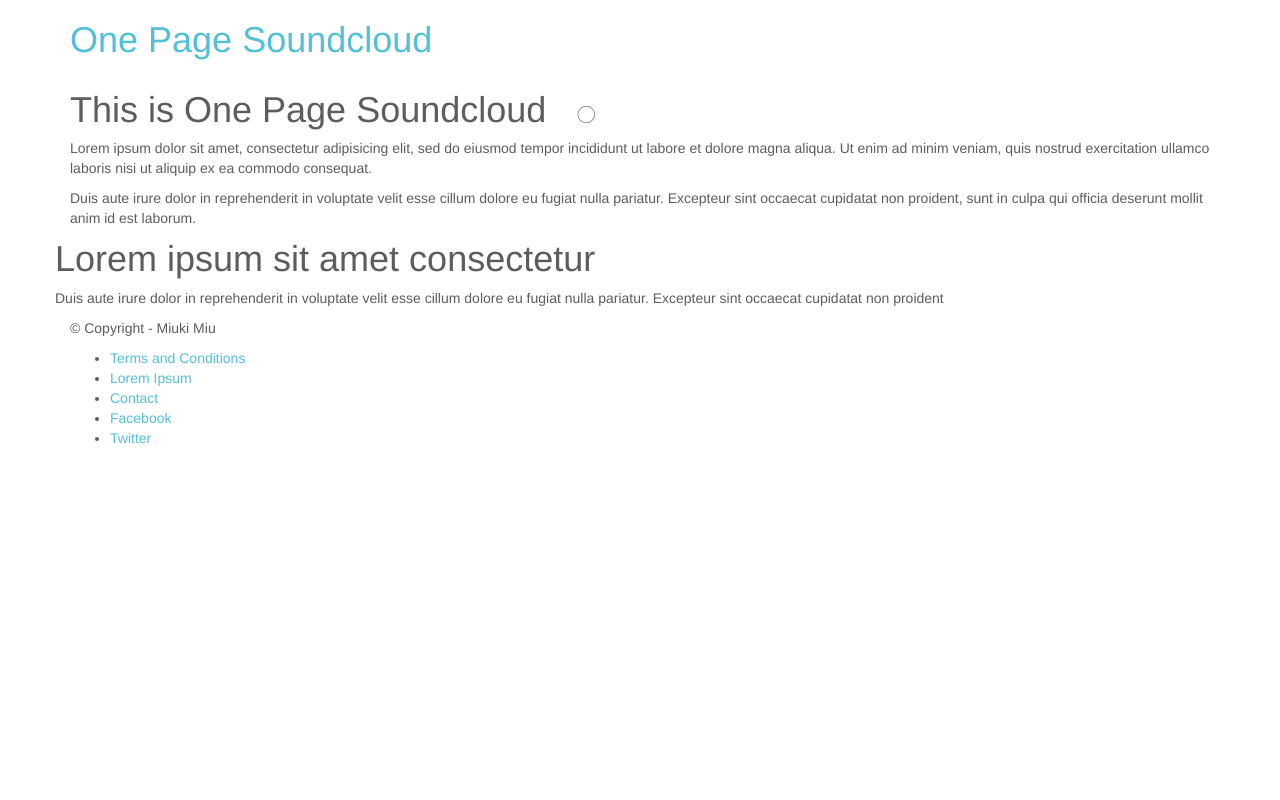
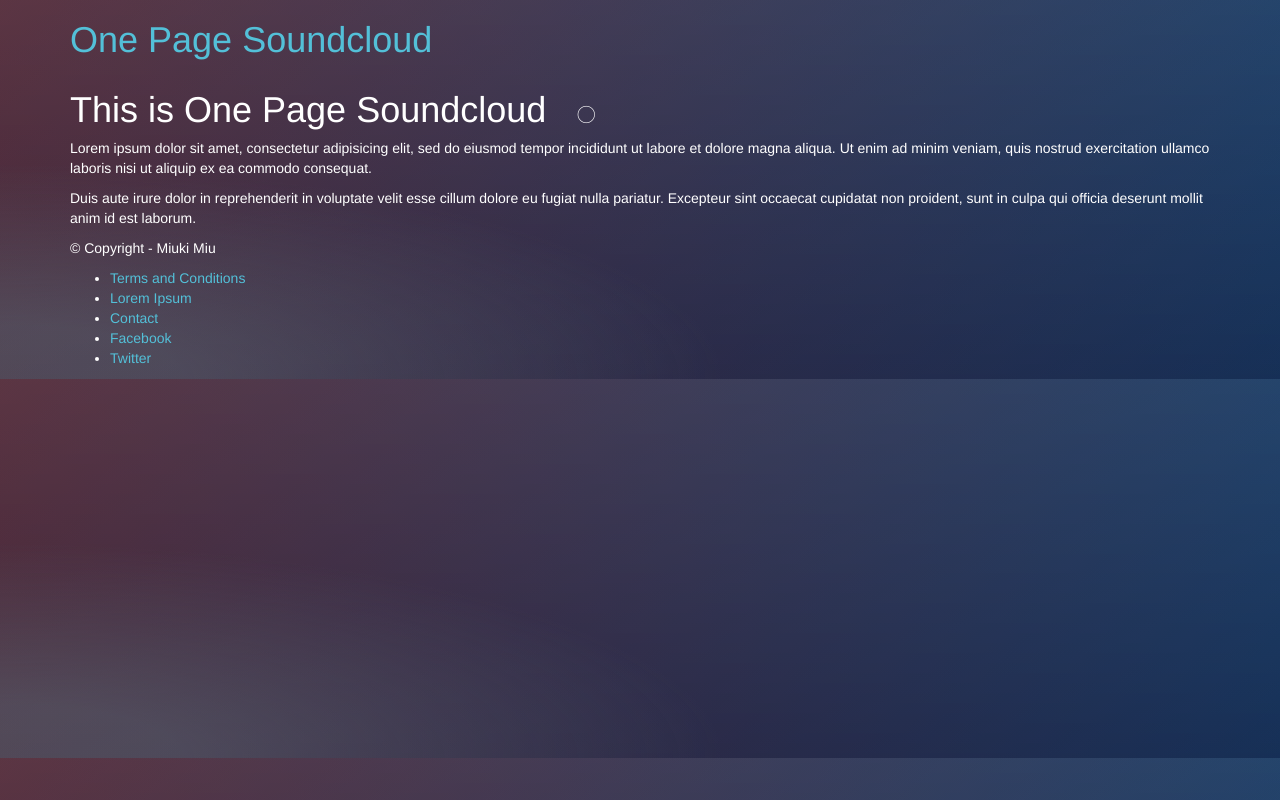
Before and after one commit to miukimiu/one-page-soundcloud, a website: page web/index.html in a window 1280 px wide. Drawn offline with Linux system fonts and the light colour scheme.

Commit message:
Main styles

```diff
--- a/sass/base/_base.scss
+++ b/sass/base/_base.scss
@@ -1 +1,16 @@
-// Base HTML styles
+html, body {
+  margin: 0;
+  padding: 0;
+}
+body {
+    font-family: $font-family-sans-serif;
+    font-weight: $ops-font-normal;
+    width: 100%;
+    height: 100%;
+    background: #f2b950;
+    background: -moz-radial-gradient(0% 100%, ellipse cover, rgba(130,37,47,.4) 10%,rgba(138,114,76,0) 40%),-moz-linear-gradient(top, rgba(130,37,47,.25) 0%, rgba(242,153,75,.4) 100%), -moz-linear-gradient(-45deg, #670d10 0%, #092756 100%);
+    background: -webkit-radial-gradient(0% 100%, ellipse cover, rgba(104,128,138,.4) 10%,rgba(138,114,76,0) 40%), -webkit-linear-gradient(top, rgba(57,173,219,.25) 0%,rgba(42,60,87,.4) 100%), -webkit-linear-gradient(-45deg, #670d10 0%,#092756 100%);
+    background: -o-radial-gradient(0% 100%, ellipse cover, rgba(104,128,138,.4) 10%,rgba(138,114,76,0) 40%), -o-linear-gradient(top, rgba(57,173,219,.25) 0%,rgba(42,60,87,.4) 100%), -o-linear-gradient(-45deg, #670d10 0%,#092756 100%);
+    background: -ms-radial-gradient(0% 100%, ellipse cover, rgba(104,128,138,.4) 10%,rgba(138,114,76,0) 40%), -ms-linear-gradient(top, rgba(57,173,219,.25) 0%,rgba(42,60,87,.4) 100%), -ms-linear-gradient(-45deg, #670d10 0%,#092756 100%);
+    background: -webkit-radial-gradient(0% 100%, ellipse cover, rgba(104,128,138,.4) 10%,rgba(138,114,76,0) 40%), linear-gradient(to bottom, rgba(57,173,219,.25) 0%,rgba(42,60,87,.4) 100%), linear-gradient(135deg, #670d10 0%,#092756 100%);
+}
--- a/sass/base/_fonts.scss
+++ b/sass/base/_fonts.scss
@@ -1 +1,2 @@
 // Font Face Sets
+@import url("http://fonts.googleapis.com/css?family=Advent+Pro:400,100,200,300");
--- a/sass/helpers/_bootstrap-variables.scss
+++ b/sass/helpers/_bootstrap-variables.scss
@@ -32,7 +32,7 @@
 //** Background color for `<body>`.
 $body-bg:               #fff !default;
 //** Global text color on `<body>`.
-$text-color:            $gray-dark !default;
+$text-color:            $ops-white !default;
 
 //** Global textual link color.
 $link-color:            $brand-primary !default;
@@ -45,8 +45,7 @@
 //== Typography
 //
 //## Font, line-height, and color for body text, headings, and more.
-
-$font-family-sans-serif:  "Helvetica Neue", Helvetica, Arial, sans-serif !default;
+$font-family-sans-serif:  "Advent Pro", Helvetica, Arial, sans-serif !default;
 $font-family-serif:       Georgia, "Times New Roman", Times, serif !default;
 //** Default monospace fonts for `<code>`, `<kbd>`, and `<pre>`.
 $font-family-monospace:   Menlo, Monaco, Consolas, "Courier New", monospace !default;
@@ -70,7 +69,7 @@
 
 //** By default, this inherits from the `<body>`.
 $headings-font-family:    inherit !default;
-$headings-font-weight:    500 !default;
+$headings-font-weight:    200 !default;
 $headings-line-height:    1.1 !default;
 $headings-color:          inherit !default;
 
--- a/sass/helpers/_variables.scss
+++ b/sass/helpers/_variables.scss
@@ -7,10 +7,15 @@
 
 // typography
 $ops-font-stack:  'Helvetica Neue', 'Helvetica', sans-serif;
-$ops-font-normal: 400;
-$ops-font-bold:   600;
+$ops-font-normal: 200;
+$ops-font-semi-bold: 300;
+$ops-font-bold:   400;
 
 // main z-indexes
 $z-index-header: 10;
 $z-index-menus: 100;
 $z-index-main: 10;
+
+$ops-bg-width: 10000px;
+
+$ops-white: #fff;
--- a/web/index.html
+++ b/web/index.html
@@ -40,7 +40,7 @@
             <div class="container">
 
                 <!-- 2 col template -->
-                <div class="main-inner has-sidebar">
+                <div class="main-inner">
 
                     <article class="content" role="article">
                         <h1>This is One Page Soundcloud <i class="flaticon-black181"></i></h1>
@@ -48,12 +48,6 @@
                         <p>Lorem ipsum dolor sit amet, consectetur adipisicing elit, sed do eiusmod tempor incididunt ut labore et dolore magna aliqua. Ut enim ad minim veniam, quis nostrud exercitation ullamco laboris nisi ut aliquip ex ea commodo consequat.</p>
                         <p>Duis aute irure dolor in reprehenderit in voluptate velit esse cillum dolore eu fugiat nulla pariatur. Excepteur sint occaecat cupidatat non proident, sunt in culpa qui officia deserunt mollit anim id est laborum.</p>
                     </article>
-
-                    <aside class="sidebar" role="complementary">
-                        <h1>Lorem ipsum sit amet consectetur</h1>
-
-                        <p>Duis aute irure dolor in reprehenderit in voluptate velit esse cillum dolore eu fugiat nulla pariatur. Excepteur sint occaecat cupidatat non proident</p>
-                    </aside>
 
                 </div>
                 <!-- / 2 col template -->
```
Also changed, not shown: pages/index.html (+1 -7 lines), assets/css/style.css.
